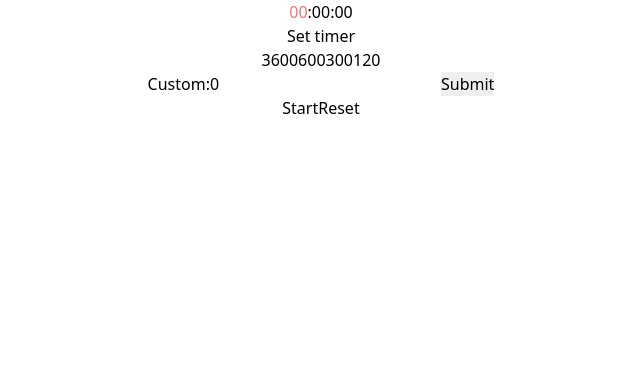
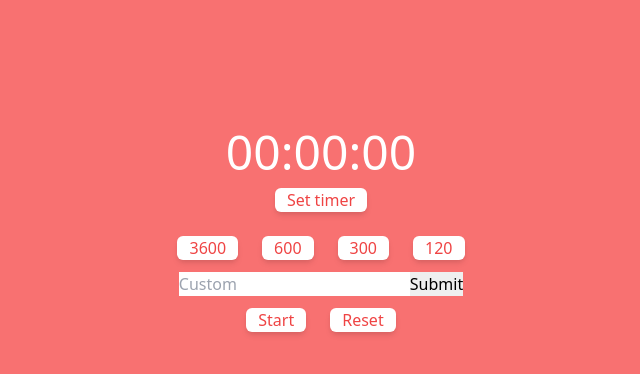
Before and after one commit to jadeasmus/web-timer, a React (Create React App) app: page / in a window 1280 px wide. Both pictures are taken after a click on the button "Set timer". Shown: the top 374 px of the page, without its empty margins (319-959 px from the left). Built offline with nearby package versions, Linux system fonts and the light colour scheme.

Commit message:
everything except form styled

```diff
--- a/src/App.js
+++ b/src/App.js
@@ -54,38 +54,37 @@ function App() {
     setCounter(event.target.textContent)
   }
 
+
   return (
-    <div className="App">
+    <div className="bg-red-400 text-center h-screen">
 
-      <div className=''>
-        <span className="text-red-400">{hour}</span>
+      <div className='text-white text-5xl pt-32'>
+        <span className="">{hour}</span>
           <span>:</span>
         <span className="minute">{minute}</span>
           <span>:</span>
         <span className="second">{second}</span>
       </div>
 
-      <button onClick={ () => setShowTimes(true) }> Set timer </button>
+      <button className="text-red-500 px-3 m-3 rounded-md shadow-md bg-white" onClick={ () => setShowTimes(true) }> Set timer </button>
       { showTimes && !counter ?
-        <div className="times">
-          <button onClick={event => handleClick(event)}>3600</button>
-          <button onClick={event => handleClick(event)}>600</button>
-          <button onClick={event => handleClick(event)}>300</button>
-          <button onClick={event => handleClick(event)}>120</button>
-          <form className="custom" onSubmit={(e) => e.preventDefault()}>
-            <label>
-              Custom:
-              <input type="text" value={counter} onChange={e => setCounter(parseInt(e.target.value))} className="time"></input>
-            </label>
+        <div className="">
+          <button onClick={event => handleClick(event)} className="text-red-500 px-3 m-3 rounded-md shadow-md bg-white">3600</button>
+          <button onClick={event => handleClick(event)} className="text-red-500 px-3 m-3 rounded-md shadow-md bg-white">600</button>
+          <button onClick={event => handleClick(event)} className="text-red-500 px-3 m-3 rounded-md shadow-md bg-white">300</button>
+          <button onClick={event => handleClick(event)} className="text-red-500 px-3 m-3 rounded-md shadow-md bg-white">120</button>
+
+          <form className="" onSubmit={(e) => e.preventDefault()}>
+            <input className="" type="text" placeholder="Custom" onChange={e => setCounter(parseInt(e.target.value))} className="time"></input>
             <input type="submit" value="Submit"></input>
           </form>
         </div>
         : null
       }
 
-      <button onClick={ () => setIsActive(!isActive) }>{ isActive ? "Pause" : "Start" }</button>
+      <button className="text-red-500 px-3 m-3 rounded-md shadow-md bg-white " onClick={ () => setIsActive(!isActive) }>{ isActive ? "Pause" : "Start" }</button>
 
-      <button onClick={ stopTimer }>Reset</button>
+      <button className="text-red-500 px-3 m-3 rounded-md shadow-md bg-white " onClick={ stopTimer }>Reset</button>
     </div>
 
   );
```
